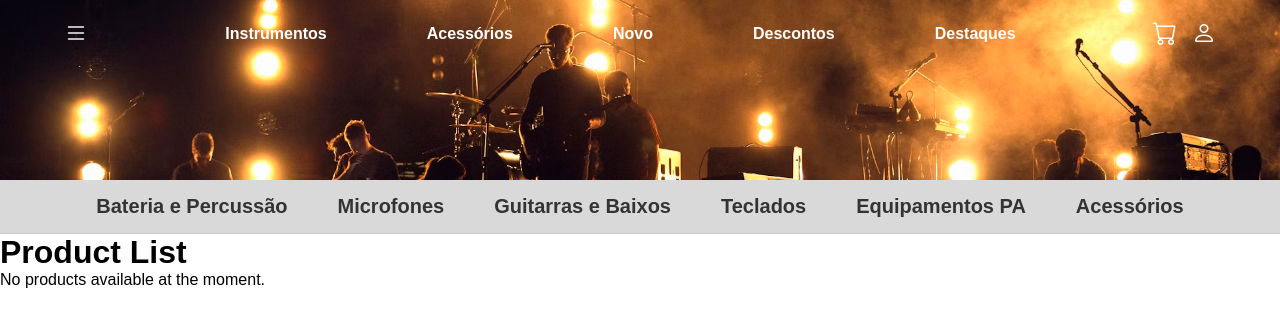
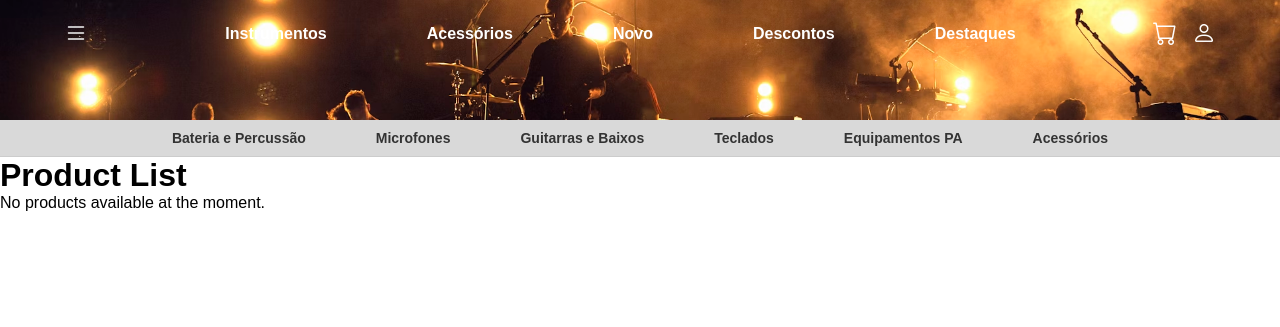
Before and after one commit to Fiagapcoo/DB2-project, a Django app: page / in a window 1280 px wide. Shown: the top 327 px of the page. Run offline with Django 5.2, Linux system fonts and the light colour scheme; data that the repository does not hold is empty; some libraries are stand-ins or nearby versions.

Commit message:
Atualização Sizing

```diff
--- a/store/static/navbar/css/navbar.css
+++ b/store/static/navbar/css/navbar.css
@@ -10,7 +10,7 @@ body {
 
 .navbar {
     width: 100%;
-    height: 180px;
+    height: 120px;
     background-image: url('../images/banda.avif'); /* Imagem de fundo */
     background-size: cover;
     background-position: center;
--- a/store/static/top_bar/css/top_bar.css
+++ b/store/static/top_bar/css/top_bar.css
@@ -13,7 +13,7 @@ body {
     background-color: #D9D9D9;
     display: flex;
     justify-content: center;
-    padding: 10px 0;
+    padding: 5px 0;
     border-bottom: 1px solid #ccc;
 }
 
@@ -24,11 +24,11 @@ body {
 }
 
 .nav-item {
-    font-size: 20px;
+    font-size: 14px;
     font-weight: bold;
     color: #333;
     cursor: pointer;
-    padding: 5px 10px;
+    padding: 5px 20px;
     transition: color 0.3s ease, border-bottom 0.3s ease;
 }
 
```
